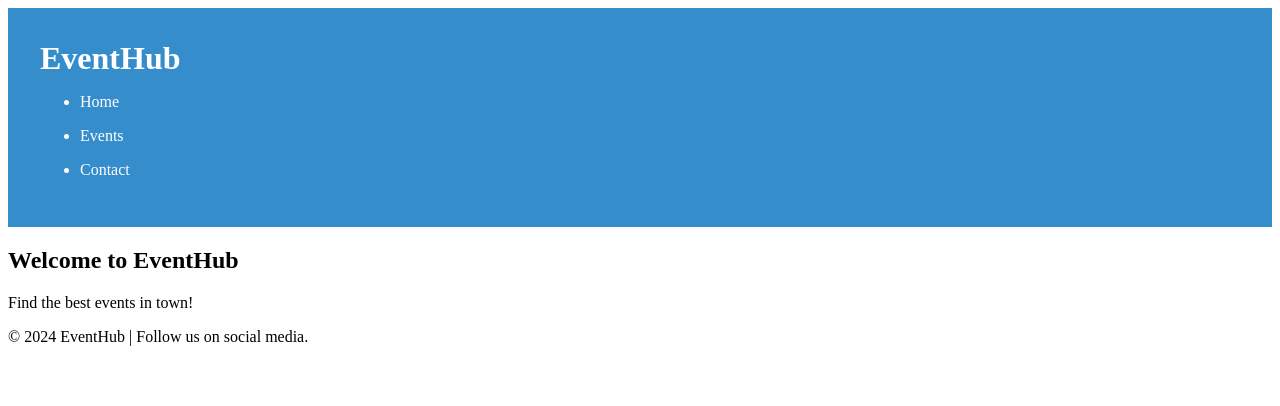
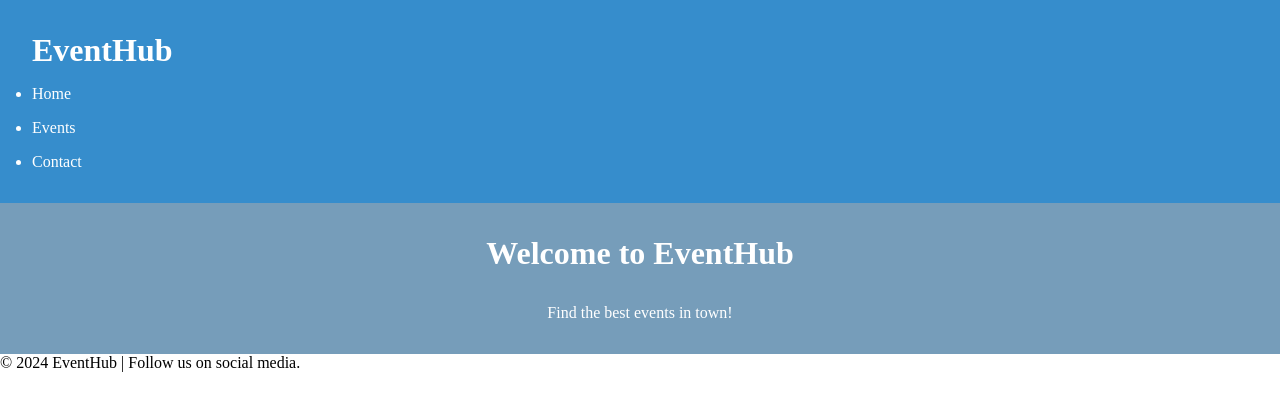
Before and after one commit to konstantinosnascos/v1w1Frontend, a plain HTML site: page index.html in a window 1280 px wide. Drawn offline with Linux system fonts and the light colour scheme.

Commit message:
css för hero-section uppdelat i .hero .hero h1 .hero p  la också till * {                                         margin: 0;                                         padding: 0;                                         box-sizing: border-box;                                     }                                     för att bli av med tomt space mellan header och hero

```diff
--- a/style.css
+++ b/style.css
@@ -24,3 +24,26 @@
 .nav-list a:hover {
     text-decoration: underline;
 }
+
+.hero {
+    text-align: center;
+    color: #fff;
+    background-color: #769dba;
+    padding: 2rem 1rem;
+}
+
+.hero h1 {
+    margin-bottom: 2rem;
+    font-size: 2rem;
+
+}
+
+.hero p {
+    font-size: 1rem;
+}
+
+* {
+    margin: 0;
+    padding: 0;
+    box-sizing: border-box;
+}
```
